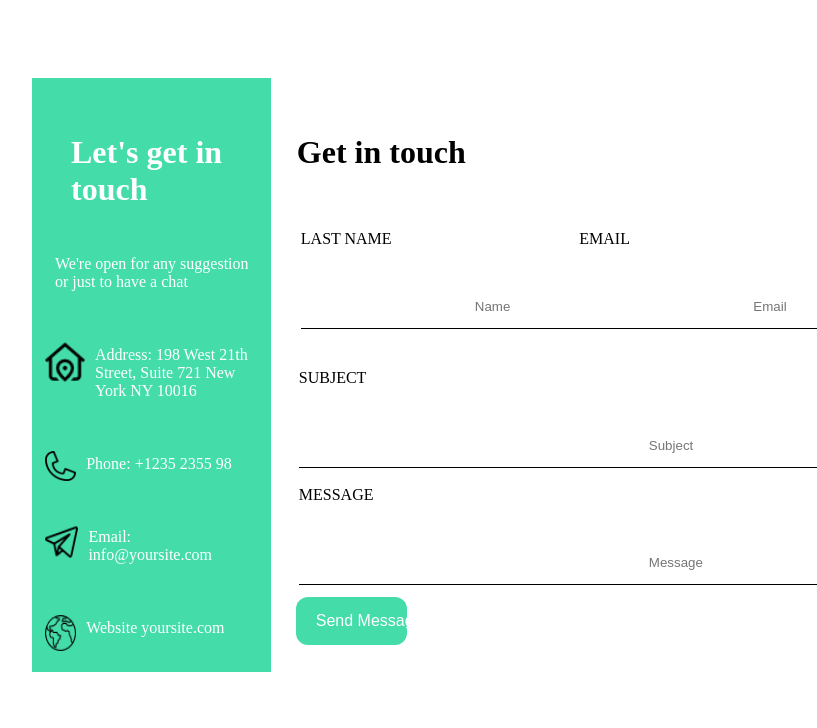
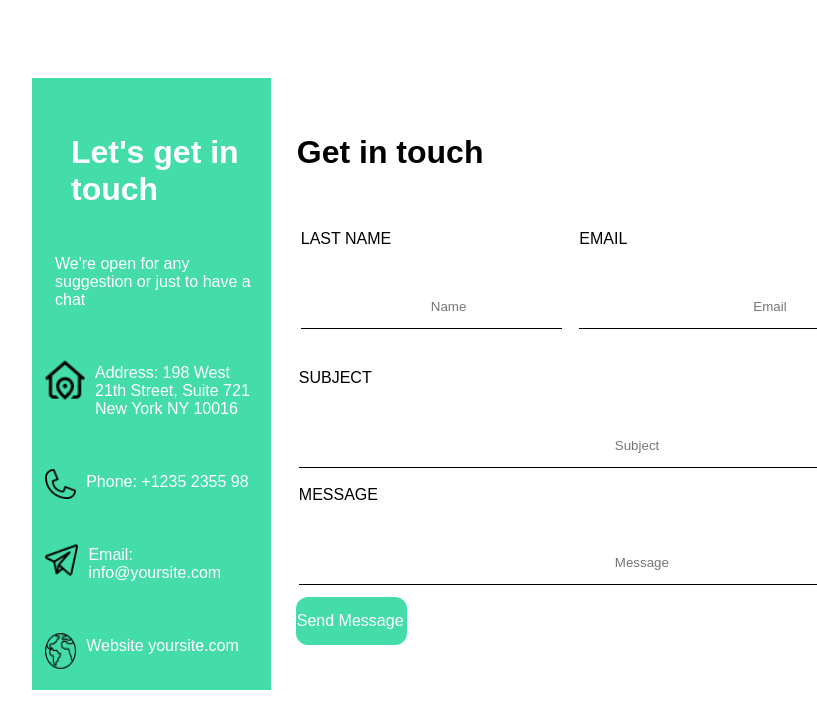
Before and after one commit to CristianSivak/form, a plain HTML site: page index.html in a window 1280 px wide. Shown: the whole page, without its empty margins (56-873 px from the left). Drawn offline with Linux system fonts and the light colour scheme.

Commit message:
Update style.css

```diff
--- a/style.css
+++ b/style.css
@@ -1,6 +1,7 @@
 body{
     display: flex;
     padding: 70px 70px 70px 80px;
+    font-family: Arial, sans-serif;
 }
 
 header {
@@ -36,7 +37,7 @@ h1{
     padding: 25px 10px 30px 30px;
 }
 .lastname-input{
-    padding: 51px 12px 14px 174px;
+    padding: 51px 12px 14px 130px;
 }
 .email{
     width: 50%;
@@ -63,7 +64,7 @@ h1{
     background-color:  rgb(68, 221, 170);
     border: none;
     color: white;
-    padding: 15px 32px 15px 20px;
+    padding: 15px 32px 15px 1px;
     text-align: center;
     text-decoration: none;
     display: inline-block;
@@ -100,8 +101,8 @@ p{
 }
 
 .message-input{
-    padding: 51px 12px 14px 350px !important;
+    padding: 51px 12px 14px 316px !important;
 }
 .subject-input {
-    padding: 51px 12px 14px 350px !important;
+    padding: 51px 12px 14px 316px !important;
 }
```
